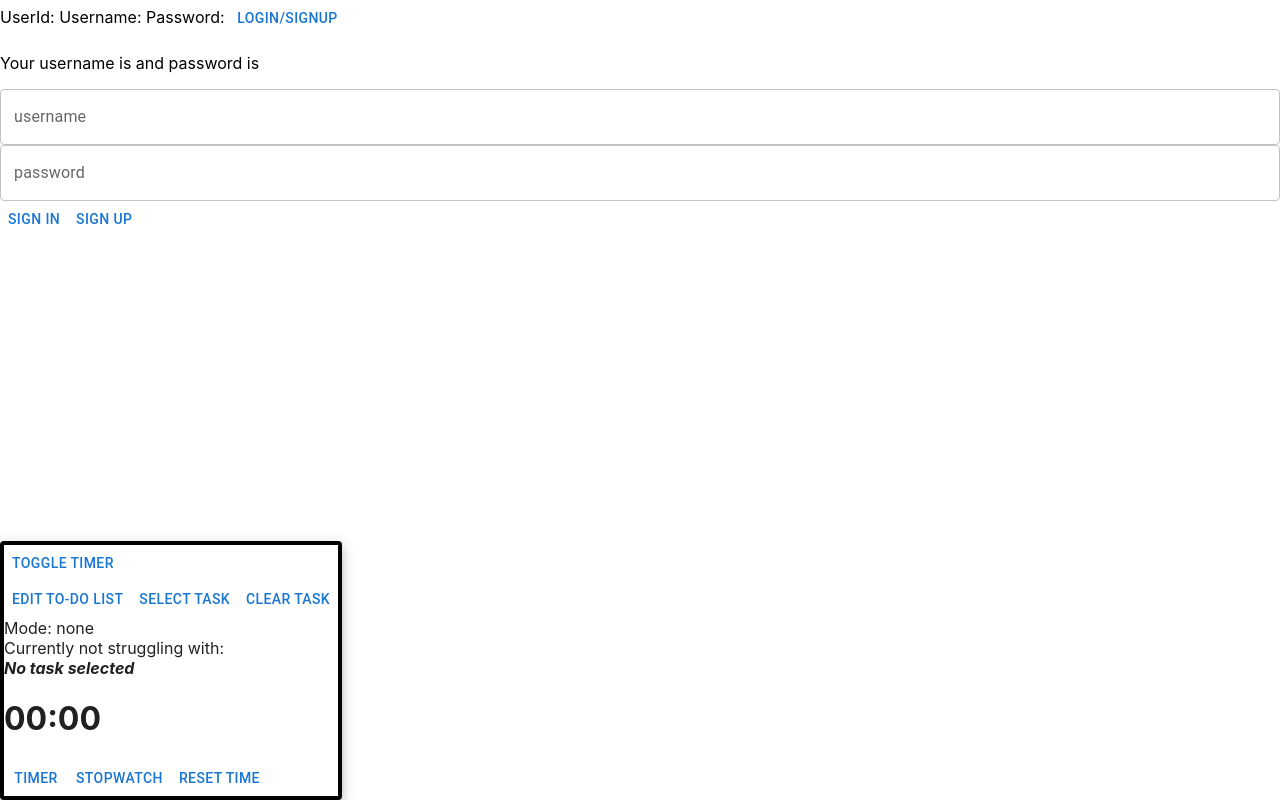
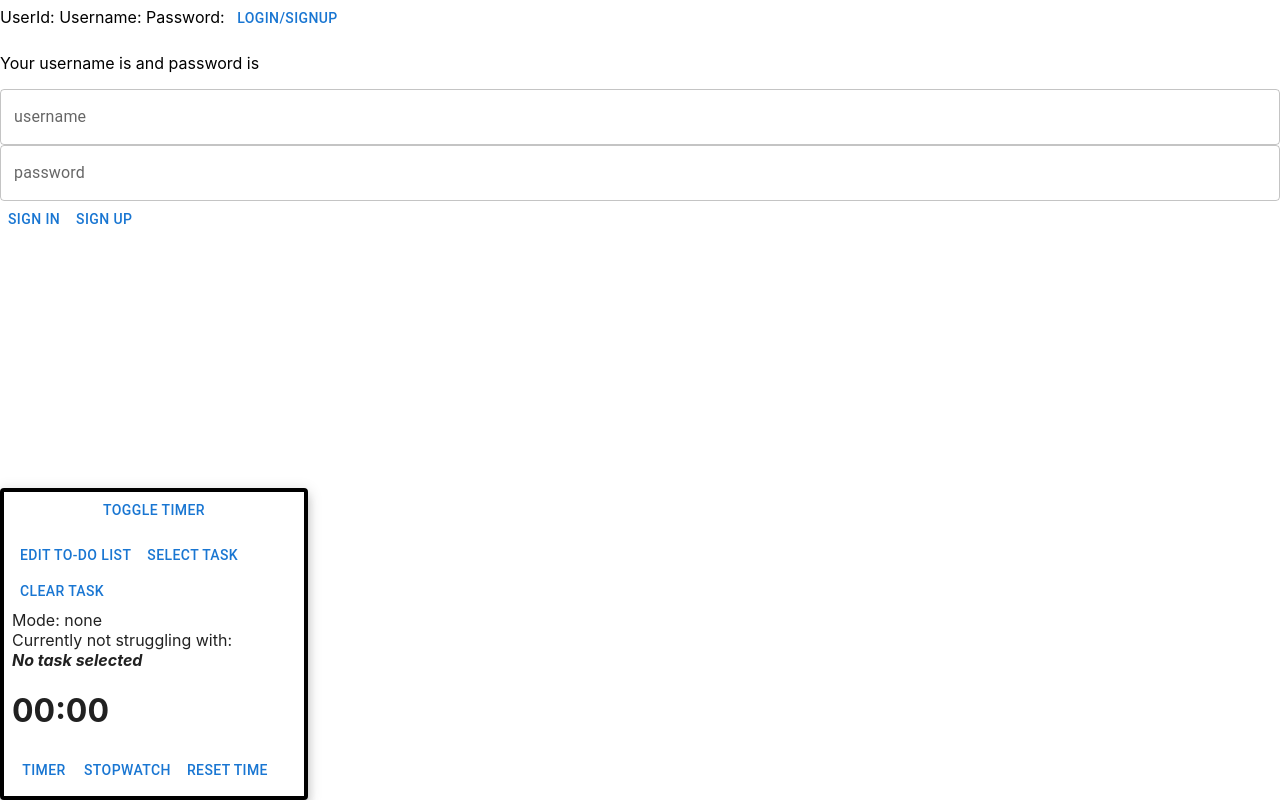
Before and after one commit to UTSCCSCC01/finalprojectf22-nostruggle, a React (Create React App) app in the folder client/: page / in a window 1280 px wide. Built offline with nearby package versions, Linux system fonts and the light colour scheme; the HTML template or start-up script is replaced by a standard one.

Commit message:
NOS-39 minor styling

```diff
--- a/client/src/features/Todo/StudyTimer/StudyTimer.css
+++ b/client/src/features/Todo/StudyTimer/StudyTimer.css
@@ -1,5 +1,6 @@
 .StudyTimer {
-    max-width: 400px;
+    max-width: 300px;
+    width: 90%;
     position: fixed;
     bottom: 0px;
     left: 0px;
--- a/client/src/features/Todo/StudyTimer/StudyTimer.jsx
+++ b/client/src/features/Todo/StudyTimer/StudyTimer.jsx
@@ -238,9 +238,9 @@ const StudyTimer = (props) => {
 
     return (
         <Card raised={true} className='StudyTimer'>
-            <Button onClick={() => toggleOpen(!open)}>Toggle Timer</Button>
+            <Button sx={{ width: '100%' }} onClick={() => toggleOpen(!open)}>Toggle Timer</Button>
             { open ?
-                <div>
+                <div style={{ padding: '0.5rem'}} >
                     <Button >Edit To-do List</Button>
                     <Button onClick={() => toggleSelectTask(!selectTask)}>Select Task</Button>
                     <Button onClick={() => dispatch({ type: 'todo', payload: null })}>Clear Task</Button>
--- a/client/src/features/Todo/StudyTimer/Timer.jsx
+++ b/client/src/features/Todo/StudyTimer/Timer.jsx
@@ -35,14 +35,13 @@ const Timer = ({ setTime }) => {
     }
 
     return (
-        <div>
+        <div style={{ display: 'flex', justifyContent: 'start' }}>
+            <Button onClick={onStart}>Set Time</Button>
             <FormControl>
                 <TextField {...timeInputProps} size='small' label="Time in hrs:mins:secs"
                     onChange={(e) => timeValidation(e)}
                 />
             </FormControl>
-            <Button onClick={onStart}>Set Time</Button>
-
         </div>
     )
 }
--- a/client/src/features/Todo/StudyTimer/TimerSelectTask.jsx
+++ b/client/src/features/Todo/StudyTimer/TimerSelectTask.jsx
@@ -32,12 +32,13 @@ const TimerSelectTask = ({ onSelect, open, setOpen }) => {
 
     return (
         <Popover open={open} anchorOrigin={anchorPopover(300, 300)} anchor={document.body}>
+            <div style={{ padding: '1rem' }} >
                 <Button onClick={() => setOpen(false)}>Back</Button>
                 <header><h2>Select Timer Task</h2></header>
                 <Autocomplete
                     options={tasks}
                     getOptionLabel={(option) => option.title}
-                sx={{ width: 200 }}
+                    sx={{ width: 300 }}
                     onInputChange={(event, newInputValue) => {
                         setSelectedTask(tasks.find(task => newInputValue === task.title));
                     }}
@@ -45,6 +46,7 @@ const TimerSelectTask = ({ onSelect, open, setOpen }) => {
                     renderInput={(params) => <TextField {...params} label="Todo" />}
                 />
                 <Button onClick={() => onSelect(selectedTask)}>Set</Button>
+            </div>
         </Popover>
     )
 }
```
Lines whose indentation alone changed are shown as unchanged.
